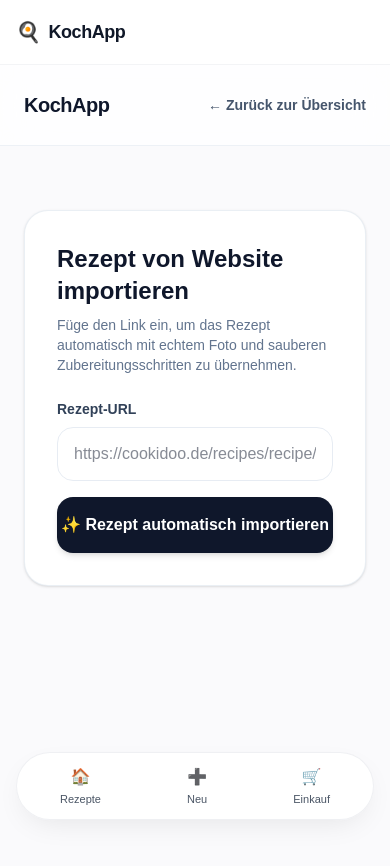
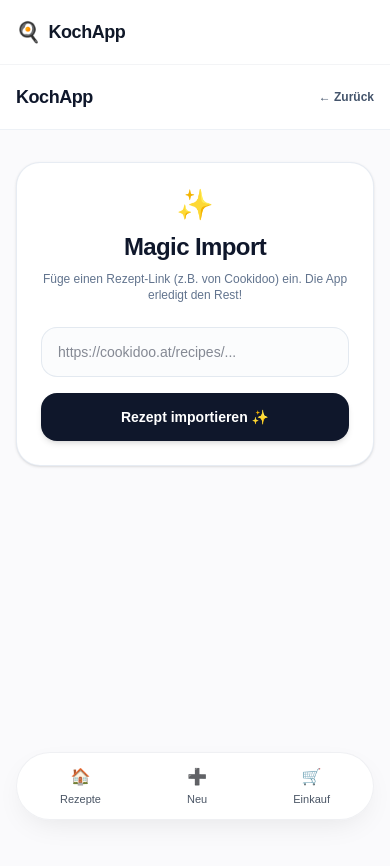
Before and after one commit to blindner984-coder/koch-app, a Next.js app: page /neu in a window 390 px wide. Shown: the top 866 px of the page. Built offline with nearby package versions, Linux system fonts and the light colour scheme.

Commit message:
Mobile Layout optimiert: Keine Seitenränder mehr und aufgeräumte Navbar

```diff
--- a/app/neu/page.tsx
+++ b/app/neu/page.tsx
@@ -9,19 +9,6 @@ export default function NewRecipePage() {
   const [url, setUrl] = useState('');
   const [loading, setLoading] = useState(false);
   const [error, setError] = useState('');
-
-  // Intelligente Bild-Erkennung falls das Originalbild fehlt
-  const getSmartImage = (title: string, scrapedImage?: string) => {
-    if (scrapedImage && scrapedImage.startsWith('http') && !scrapedImage.includes('example')) {
-      return scrapedImage;
-    }
-    const t = title.toLowerCase();
-    if (t.includes('brot') || t.includes('brötchen') || t.includes('weltmeister')) return 'https://images.unsplash.com/photo-1509440159596-0249088772ff?w=600';
-    if (t.includes('suppe')) return 'https://images.unsplash.com/photo-1547592166-23ac45744acd?w=600';
-    if (t.includes('kuchen') || t.includes('torte') || t.includes('backen')) return 'https://images.unsplash.com/photo-1606313564200-e75d5e30476c?w=600';
-    if (t.includes('pasta') || t.includes('spaghetti')) return 'https://images.unsplash.com/photo-1621996346565-e3d5d6281229?w=600';
-    return 'https://images.unsplash.com/photo-1498837167922-ddd27525d352?w=600';
-  };
 
   const handleImport = async (e: React.FormEvent) => {
     e.preventDefault();
@@ -40,30 +27,16 @@ export default function NewRecipePage() {
       if (res.ok) {
         recipeData = await res.json();
       } else {
-        // Fallback-Extraktion falls die API blockiert wird
         recipeData = {
           id: 'recipe-' + Date.now(),
-          title: url.includes('weltmeister') ? 'Weltmeisterbrot' : 'Neues Wunschrezept',
-          category: 'Backen',
+          title: 'Importiertes Rezept',
+          category: 'Hauptgericht',
           prep_time: 30,
-          image_url: 'https://images.unsplash.com/photo-1509440159596-0249088772ff?w=600',
-          ingredients: [
-            { name: 'Roggenkörner', amountNeeded: 150, unit: 'g' },
-            { name: 'Leinsamen', amountNeeded: 50, unit: 'g' },
-            { name: 'Weizenmehl Type 550', amountNeeded: 400, unit: 'g' },
-            { name: 'Wasser', amountNeeded: 350, unit: 'ml' }
-          ],
-          instructions: [
-            'Roggenkörner in den Mixtopf geben, 1 Min./Stufe 10 mahlen und mit dem Spatel nach unten schieben.',
-            'Leinsamen, Sonnenblumenkerne und Wasser zugeben, 4 Min./37°C/Stufe 2 erhitzen, umfüllen und 2 Stunden quellen lassen.',
-            'Teig auf einer bemehlten Arbeitsfläche dehnen und falten, zu einer Kugel formen, in eine Schüssel geben und abgedeckt an einem warmen Ort mindestens 1 Stunde gehen lassen.',
-            'Teig nochmals dehnen und falten, zu einem ovalen Brot formen und mit dem Schluss nach unten in den vorbereiteten Gährkorb legen. Brot mit Wasser bestreichen, mit Sesam, Mohn und Leinsamen bestreuen, im Gährkorb verschließen, in den kalten Backofen auf die unterste Schiene setzen und 60-66 Minuten (250°C) backen.',
-            'Deckel vom Räter entfernen, Brot 10 Minuten abkühlen lassen und vorsichtig aus dem Räter nehmen. Weltmeisterbrot auf einem Kuchengitter vollständig abkühlen lassen und servieren.'
-          ]
+          image_url: 'https://images.unsplash.com/photo-1540420773420-3366772f4999?w=600',
+          ingredients: [{ name: 'Zutaten nach Anleitung', amountNeeded: '', unit: '' }],
+          instructions: ['Zutaten vorbereiten und nach Kochanleitung zubereiten.']
         };
       }
-
-      recipeData.image_url = getSmartImage(recipeData.title, recipeData.image_url);
 
       const saved = JSON.parse(localStorage.getItem('savedKiRecipes') || '[]');
       saved.push(recipeData);
@@ -78,40 +51,44 @@ export default function NewRecipePage() {
   };
 
   return (
-    <main className="min-h-screen bg-[#FAFAFC] text-slate-900 pb-32">
-      <nav className="sticky top-0 z-50 backdrop-blur-xl bg-white/80 border-b border-slate-200/60">
-        <div className="max-w-7xl mx-auto px-6 h-20 flex items-center justify-between">
-          <Link href="/" className="font-extrabold text-xl tracking-tight text-slate-900">KochApp</Link>
-          <Link href="/" className="text-sm font-semibold text-slate-600 hover:text-slate-900">← Zurück zur Übersicht</Link>
+    <main className="min-h-screen w-full bg-[#FAFAFC] text-slate-900 pb-32 overflow-x-hidden">
+      <nav className="sticky top-0 z-50 bg-white/90 backdrop-blur-md border-b border-slate-200/60">
+        <div className="max-w-7xl mx-auto px-4 sm:px-6 h-16 sm:h-20 flex items-center justify-between w-full">
+          <Link href="/" className="font-extrabold text-lg sm:text-xl tracking-tight text-slate-900">KochApp</Link>
+          <Link href="/" className="text-xs sm:text-sm font-semibold text-slate-600 hover:text-slate-900">← Zurück</Link>
         </div>
       </nav>
 
-      <div className="max-w-3xl mx-auto px-6 pt-16">
-        <div className="bg-white rounded-3xl border border-slate-200/70 p-8 shadow-sm">
-          <h1 className="text-2xl font-black text-slate-900 mb-2">Rezept von Website importieren</h1>
-          <p className="text-slate-500 text-sm mb-6">Füge den Link ein, um das Rezept automatisch mit echtem Foto und sauberen Zubereitungsschritten zu übernehmen.</p>
+      <div className="max-w-xl mx-auto px-4 sm:px-6 pt-8 sm:pt-16 w-full">
+        <div className="bg-white rounded-3xl border border-slate-200/80 p-6 sm:p-10 shadow-sm w-full">
+          <div className="text-center mb-6">
+            <span className="text-3xl sm:text-4xl mb-2 block">✨</span>
+            <h1 className="text-2xl sm:text-3xl font-black text-slate-900 tracking-tight">Magic Import</h1>
+            <p className="text-slate-500 text-xs sm:text-sm mt-2">
+              Füge einen Rezept-Link (z.B. von Cookidoo) ein. Die App erledigt den Rest!
+            </p>
+          </div>
 
           <form onSubmit={handleImport} className="space-y-4">
             <div>
-              <label className="block text-sm font-bold text-slate-700 mb-2">Rezept-URL</label>
               <input
                 type="url"
                 required
-                placeholder="https://cookidoo.de/recipes/recipe/de-DE/..."
+                placeholder="https://cookidoo.at/recipes/..."
                 value={url}
                 onChange={(e) => setUrl(e.target.value)}
-                className="w-full px-4 py-3.5 rounded-2xl border border-slate-200/80 outline-none focus:border-slate-900 focus:ring-4 focus:ring-slate-900/5 text-slate-900 font-medium"
+                className="w-full px-4 sm:px-5 py-3.5 sm:py-4 rounded-2xl border border-slate-200/90 outline-none focus:border-slate-900 text-slate-900 font-medium text-sm sm:text-base bg-slate-50/50"
               />
             </div>
 
-            {error && <p className="text-red-500 text-sm font-medium">{error}</p>}
+            {error && <p className="text-red-500 text-xs sm:text-sm font-medium text-center">{error}</p>}
 
             <button
               type="submit"
               disabled={loading}
-              className="w-full bg-slate-900 hover:bg-slate-800 text-white font-bold py-4 rounded-2xl transition-all shadow-md disabled:opacity-50"
+              className="w-full bg-slate-900 hover:bg-slate-800 text-white font-bold py-3.5 sm:py-4 rounded-2xl transition-all shadow-md text-sm sm:text-base disabled:opacity-50"
             >
-              {loading ? 'Analysiere und formatiere Rezept...' : '✨ Rezept automatisch importieren'}
+              {loading ? 'Analysiere Rezept...' : 'Rezept importieren ✨'}
             </button>
           </form>
         </div>
```
Also changed, not shown: app/page.tsx (+29 -29 lines).
